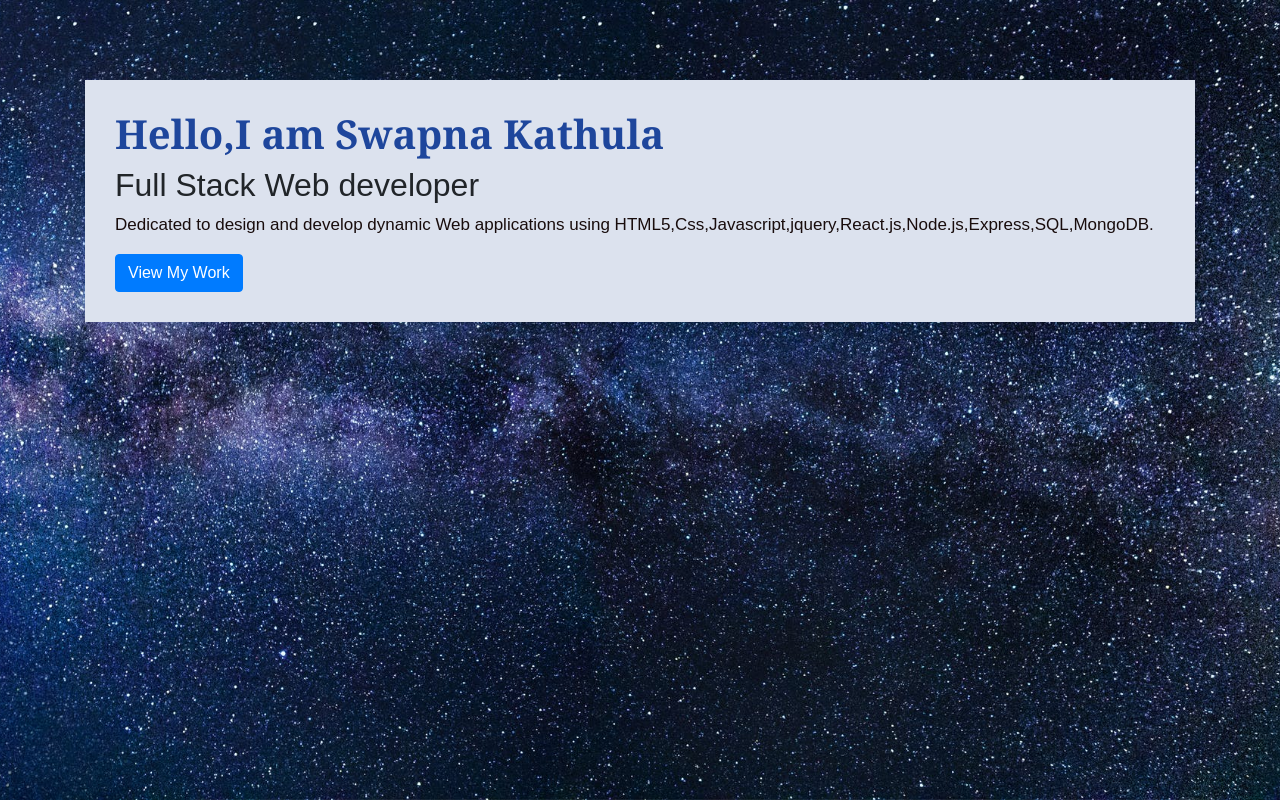
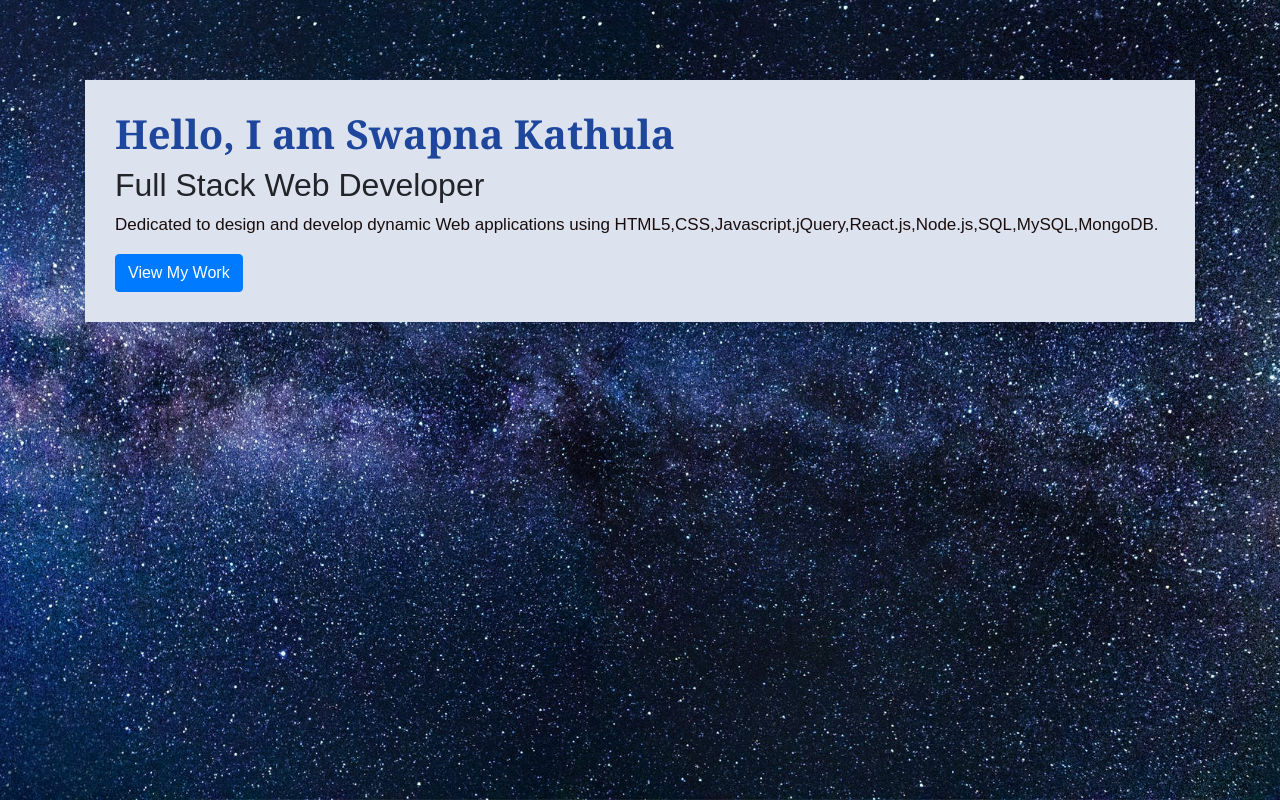
Before and after one commit to swapnakathula/Bootstrap-portfolio, a plain HTML site: page index.html in a window 1280 px wide. Drawn offline with nearby package versions, Linux system fonts and the light colour scheme.

Commit message:
final changes

```diff
--- a/index.html
+++ b/index.html
@@ -25,9 +25,9 @@
     <section class="row">
       <div class="col-md-12">
         <article class="block">
-          <h1 class="block-header">Hello,I am Swapna Kathula</h1>
-          <h2>Full Stack Web developer</h2>
-          <p> Dedicated to design and develop dynamic Web applications using HTML5,Css,Javascript,jquery,React.js,Node.js,Express,SQL,MongoDB.</p>
+          <h1 class="block-header">Hello, I am Swapna Kathula</h1>
+          <h2>Full Stack Web Developer</h2>
+          <p> Dedicated to design and develop dynamic Web applications using HTML5,CSS,Javascript,jQuery,React.js,Node.js,SQL,MySQL,MongoDB.</p>
 
           <a href="about.html">
             <button type="button" class="btn btn-primary" id="welcomeBtn">View My Work</button>
```
Also changed, not shown: portfolio.html (+1 -1 lines).
